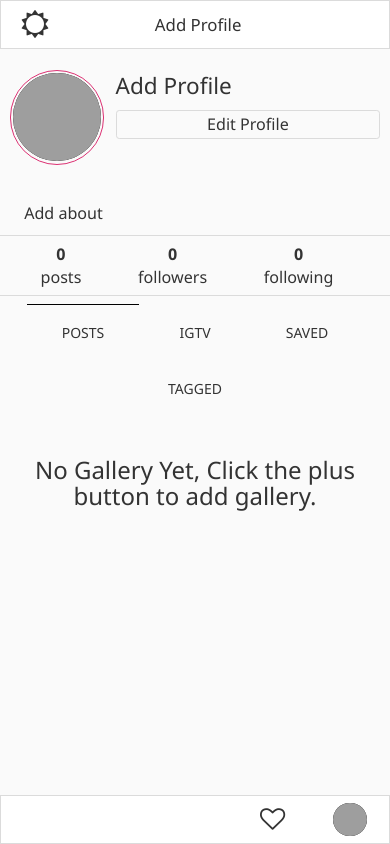
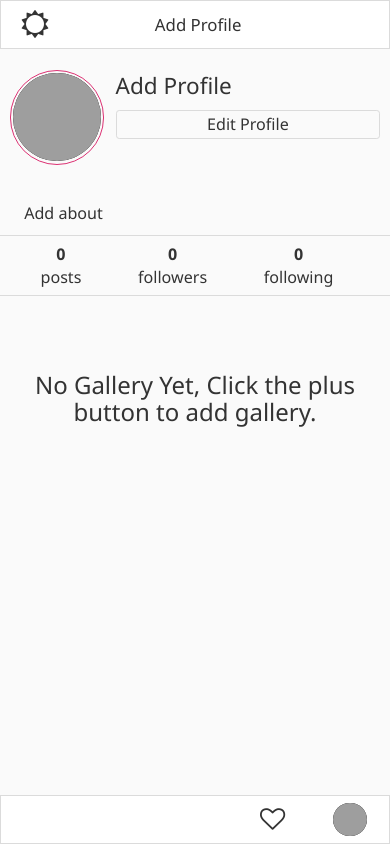
Before and after one commit to marveldev/instagram-react-app, a React (Create React App) app: page / in a window 390 px wide. Built offline with nearby package versions, Linux system fonts and the light colour scheme; grey boxes are pictures that could not be loaded.

Commit message:
add gallery responsiveness for max screen size of 425px

```diff
--- a/src/components/gallery/Gallery.js
+++ b/src/components/gallery/Gallery.js
@@ -34,10 +34,22 @@ const Gallery = () => {
   return (
     <div className="gallery">
       <div className="gallery-nav">
-        <button type="button" className="current">POSTS</button>
-        <button type="button">IGTV</button>
-        <button type="button">SAVED</button>
-        <button type="button">TAGGED</button>
+        <button type="button" className="current">
+          <i class="material-icons">&#xe3ec;</i>
+          <span>POSTS</span>
+        </button>
+        <button type="button">
+          <i class="material-icons">&#xe639;</i>
+          <span>IGTV</span>
+        </button>
+        <button type="button">
+          <i class="material-icons">&#xe867;</i>
+          <span>SAVED</span>
+        </button>
+        <button type="button">
+          <i class="material-icons">&#xe853;</i>
+          <span>TAGGED</span>
+        </button>
       </div>
       <div>
         <div>
--- a/src/components/gallery/gallery.css
+++ b/src/components/gallery/gallery.css
@@ -13,6 +13,13 @@
   width: 8em;
   height: 4em;
   font-weight: 500;
+}
+
+.gallery-nav i {
+  font-size: 1.2em;
+  width: 2em;
+  height: 1em;
+  vertical-align: middle;
 }
 
 .gallery-nav .current {
@@ -56,6 +63,7 @@
 
 #galleryMessage {
   text-align: center;
+  padding: 0 0.5em;
 }
 
 .create-post-modal {
@@ -174,7 +182,6 @@
 @media screen and (max-width: 768px) {
   .gallery {
     width: 95%;
-    margin: 0 auto 5em;
   }
 
   .add-photo {
@@ -188,6 +195,7 @@
 
   .gallery-output {
     font-size: 0.8em;
+    margin-bottom: 5em;
   }
 }
 
@@ -197,4 +205,31 @@
     width: 100%;
     margin: 0;
   }
+
+  .gallery-nav span {
+    display: none;
+  }
+
+  .gallery-nav {
+    display: flex;
+    height: 2em;
+  }
+
+  .gallery-nav i {
+    font-size: 2em;
+  }
+
+  .gallery-nav .current {
+    border-top: none;
+    color: blue;
+  }
+
+  .gallery-nav > button {
+    height: 2em;
+  }
+
+  .gallery-output {
+    margin-bottom: 5em;
+    /* font-size: 0.48em; */
+  }
 }
```
